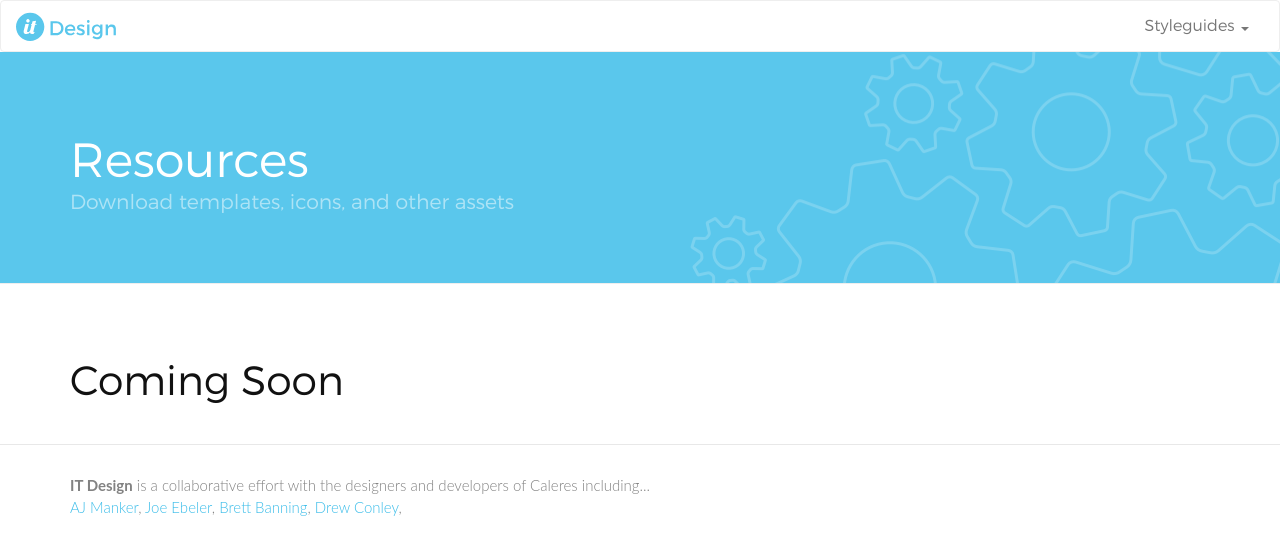
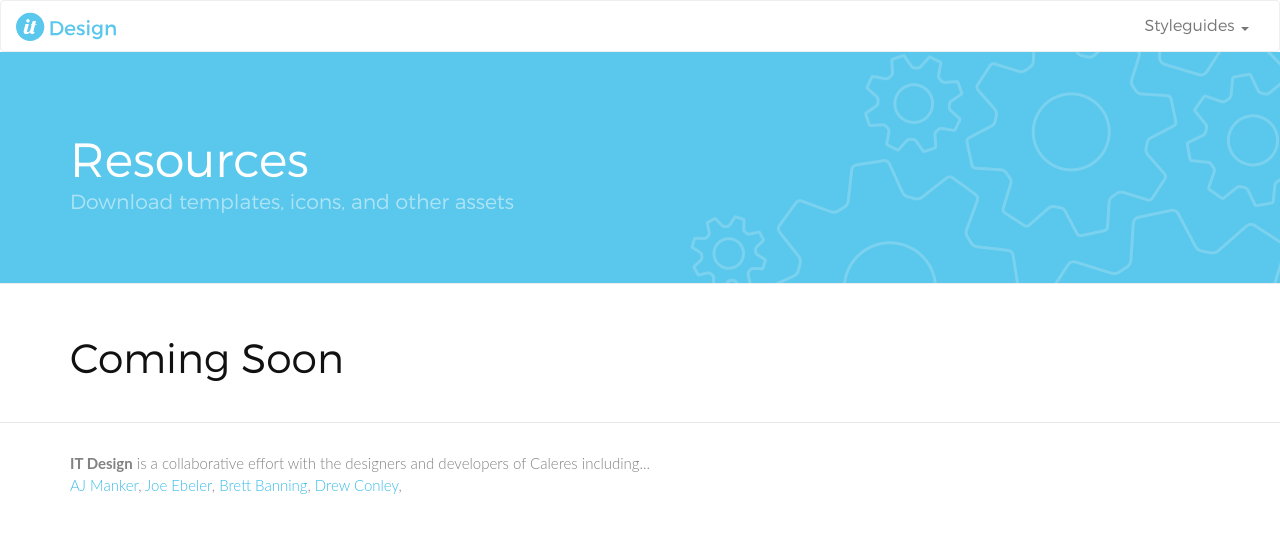
Before and after one commit to it-design/it-design.github.io, a Jekyll site: the page built from resources/index.html, in a window 1280 px wide. Shown: the top 555 px of the page. Built offline with Jekyll 4.4.1, drawn with Linux system fonts in a browser that asks for light colours; nearby versions of some CDN libraries.

Commit message:
Remove margin from bottom of header for internal pages

```diff
--- a/_sass/bootstrap/_type.scss
+++ b/_sass/bootstrap/_type.scss
@@ -140,7 +140,7 @@ mark,
 .page-header {
   //padding-bottom: (($line-height-computed / 2) - 1);
   padding: 60px 0;
-  margin: 0 0 $line-height-computed;
+  margin: 0;
   border-bottom: 1px solid $page-header-border-color;
   background: $page-header-background-color url("../../assets/site/images/background-gears-right.png") no-repeat bottom right;
   h1 {
```
Also changed, not shown: 2 other files.
